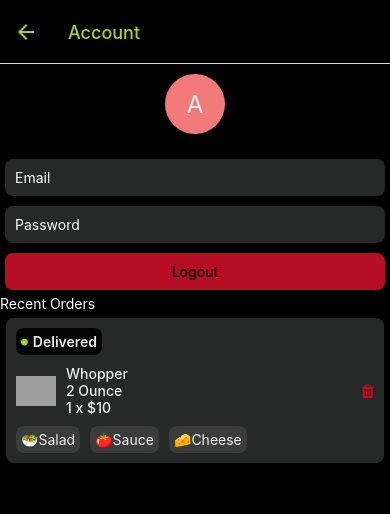
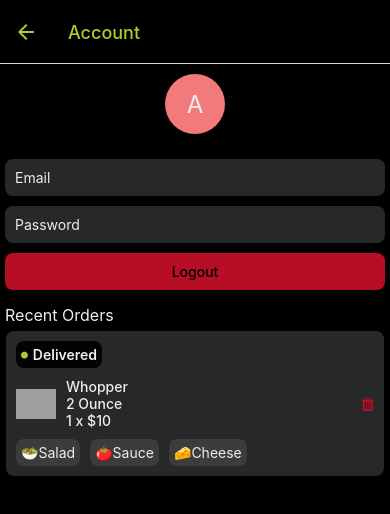
Before and after one commit to vidarshan/restaurant-app, a React Native app: screen /User in a window 390 px wide. Shown: the top 514 px of the page. Built offline with nearby package versions, Linux system fonts and the light colour scheme; grey boxes are pictures that could not be loaded.

Commit message:
restructured user screen

```diff
--- a/components/CustomButton.tsx
+++ b/components/CustomButton.tsx
@@ -16,6 +16,12 @@ const CustomButton: React.FC<ICustomButton> = ({
           style={customButtonStyles.defaultBtn}>
           <Text style={customButtonStyles.defaultText}>{title}</Text>
         </TouchableOpacity>
+      ) : type === 'danger' ? (
+        <TouchableOpacity
+          onPress={onPress}
+          style={customButtonStyles.defaultBtn}>
+          <Text style={customButtonStyles.defaultText}>{title}</Text>
+        </TouchableOpacity>
       ) : (
         <TouchableOpacity style={customButtonStyles.invertedBtn}>
           <Text style={customButtonStyles.invertedText}>{title}</Text>
--- a/screens/auth/User/UserScreen.tsx
+++ b/screens/auth/User/UserScreen.tsx
@@ -1,13 +1,7 @@
 import React from 'react';
 import {FlatList, Text, TextInput, TouchableOpacity, View} from 'react-native';
 import OrderCard from '../../../components/OrderCard';
-import {
-  bgColor,
-  cardbgColor,
-  dangerColor,
-  defaultBorderRadius,
-  fontColor,
-} from '../../../styles/GlobalStyles';
+import {accountStyles} from '../../../styles/AccountScreen';
 import {ovenScreenStyles} from '../../../styles/OvenScreen';
 
 const UserScreen = () => {
@@ -24,54 +18,19 @@ const UserScreen = () => {
   ];
 
   return (
-    <View style={{backgroundColor: bgColor, minHeight: '100%'}}>
-      <View style={{justifyContent: 'center', alignItems: 'center'}}>
-        <View
-          style={{
-            justifyContent: 'center',
-            alignItems: 'center',
-            height: 60,
-            width: 60,
-            borderRadius: 50,
-            backgroundColor: '#f27a7a',
-            marginTop: 10,
-            marginBottom: 20,
-          }}>
-          <Text style={{color: fontColor, fontSize: 24}}>A</Text>
+    <View style={accountStyles.viewBg}>
+      <View style={accountStyles.viewContent}>
+        <View style={accountStyles.avatarContainer}>
+          <Text style={accountStyles.avatarText}>A</Text>
         </View>
       </View>
-
-      <TextInput
-        style={{
-          backgroundColor: cardbgColor,
-          borderRadius: 8,
-          padding: 10,
-          margin: 5,
-          color: 'white',
-        }}
-        placeholder="Email"
-      />
-      <TextInput
-        style={{
-          backgroundColor: cardbgColor,
-          borderRadius: 8,
-          padding: 10,
-          margin: 5,
-          color: 'white',
-        }}
-        placeholder="Password"
-      />
-      <TouchableOpacity
-        style={{
-          backgroundColor: dangerColor,
-          margin: 5,
-          padding: 10,
-          borderRadius: defaultBorderRadius,
-        }}>
+      <TextInput style={accountStyles.noFlexInput} placeholder="Email" />
+      <TextInput style={accountStyles.noFlexInput} placeholder="Password" />
+      <TouchableOpacity style={accountStyles.dangerBtn}>
         <Text style={ovenScreenStyles.checkoutText}>Logout</Text>
       </TouchableOpacity>
-      <Text style={{color: 'white'}}>Recent Orders</Text>
-      <View style={{height: 300}}>
+      <Text style={accountStyles.recentTitle}>Recent Orders</Text>
+      <View>
         <FlatList
           data={orders}
           renderItem={({item}) => <OrderCard item={item} key={item.id} />}
--- /dev/null
+++ b/styles/AccountScreen.ts
@@ -0,0 +1,48 @@
+import {StyleSheet} from 'react-native';
+import {
+  avatarBgColor,
+  bgColor,
+  cardbgColor,
+  dangerColor,
+  defaultBorderRadius,
+  fontColor,
+} from './GlobalStyles';
+
+export const accountStyles = StyleSheet.create({
+  viewBg: {backgroundColor: bgColor, minHeight: '100%'},
+  viewContent: {justifyContent: 'center', alignItems: 'center'},
+  avatarContainer: {
+    justifyContent: 'center',
+    alignItems: 'center',
+    height: 60,
+    width: 60,
+    borderRadius: 50,
+    backgroundColor: avatarBgColor,
+    marginTop: 10,
+    marginBottom: 20,
+  },
+  avatarText: {
+    color: fontColor,
+    fontSize: 24,
+  },
+  noFlexInput: {
+    backgroundColor: cardbgColor,
+    borderRadius: 8,
+    padding: 10,
+    margin: 5,
+    color: fontColor,
+  },
+  dangerBtn: {
+    backgroundColor: dangerColor,
+    margin: 5,
+    padding: 10,
+    borderRadius: defaultBorderRadius,
+  },
+  recentTitle: {
+    color: fontColor,
+    fontSize: 16,
+    marginLeft: 5,
+    marginRight: 5,
+    marginTop: 10,
+  },
+});
--- a/styles/CustomButton.ts
+++ b/styles/CustomButton.ts
@@ -1,9 +1,16 @@
 import {StyleSheet} from 'react-native';
-import {accentColor, bgColor} from './GlobalStyles';
+import {accentColor, bgColor, dangerColor} from './GlobalStyles';
 
 export const customButtonStyles = StyleSheet.create({
   defaultBtn: {
     backgroundColor: accentColor,
+    borderRadius: 8,
+    paddingTop: 10,
+    paddingBottom: 10,
+    marginTop: 10,
+  },
+  dangerBtn: {
+    backgroundColor: dangerColor,
     borderRadius: 8,
     paddingTop: 10,
     paddingBottom: 10,
--- a/styles/GlobalStyles.ts
+++ b/styles/GlobalStyles.ts
@@ -13,6 +13,7 @@ export const warningColor = '#Ea5605';
 export const warningColor2 = '#Ea9e05';
 export const defaultBorderRadius = 8;
 export const chipBackgroundColor = '#030303';
+export const avatarBgColor = '#f27a7a';
 export const defaultTextInputStyles = {
   flex: 1,
   backgroundColor: cardbgColor,
```
